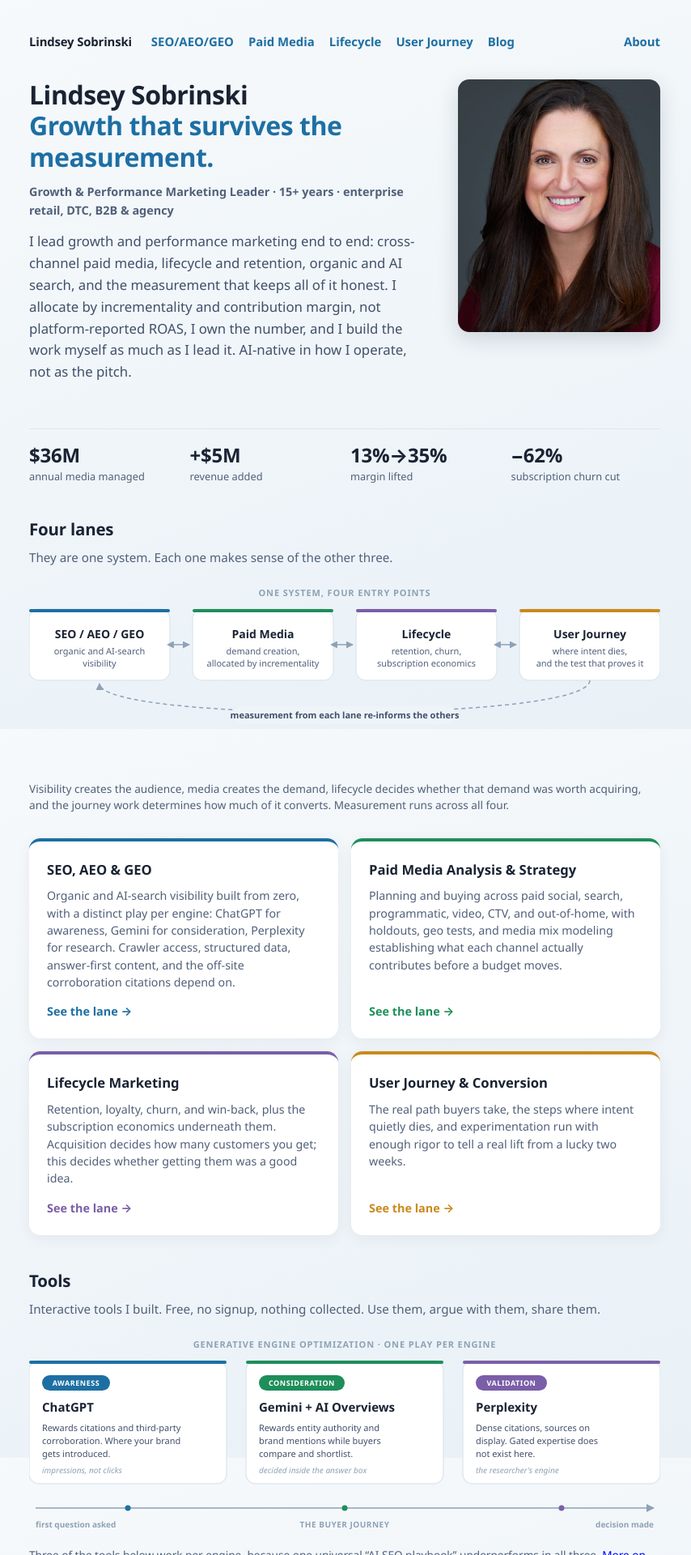
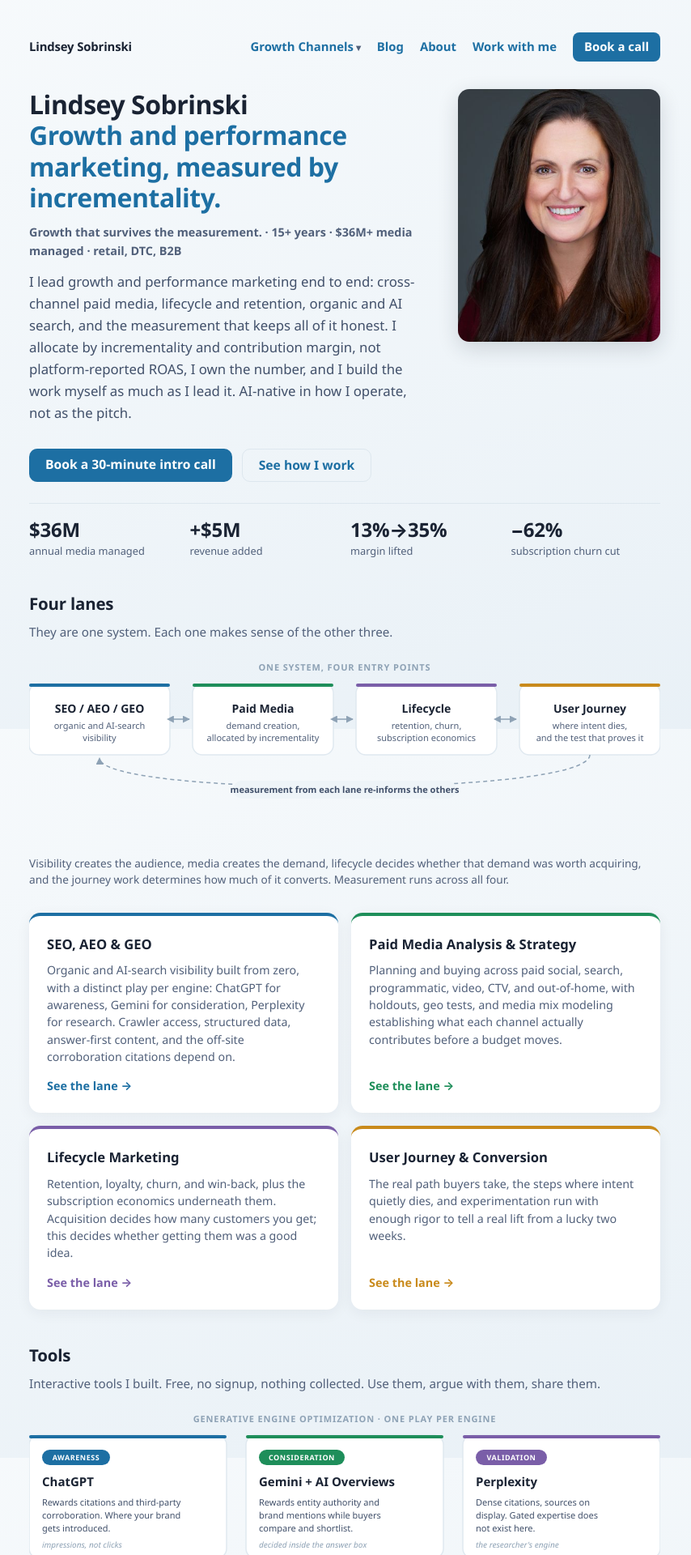
Before and after one commit to lsobrinski-marketing/lindseysobrinski.com, a Jekyll site: the page built from index.html, in a window 1280 px wide. Shown: the top 1920 px of the page at 81% size, without its empty margins (214-1068 px from the left). Built offline with Jekyll 4.4.1, drawn with Linux system fonts in a browser that asks for light colours.

Commit message:
Homepage: drop Fractional from H1, rebuild nav (Growth Channels dropdown + mobile hamburger), add Book a call CTAs
Co-Authored-By: Claude Opus 4.8 <noreply@anthropic.com>

```diff
--- a/_includes/nav.html
+++ b/_includes/nav.html
@@ -1,10 +1,20 @@
 <nav class="sitenav">
   <a class="brand" href="/">Lindsey Sobrinski</a>
-  <a href="/seo-aeo-geo/"   {% if page.url contains '/seo-aeo-geo' %}class="on"{% endif %}>SEO/AEO/GEO</a>
-  <a href="/paid-media/"    {% if page.url contains '/paid-media' %}class="on"{% endif %}>Paid Media</a>
-  <a href="/lifecycle/"     {% if page.url contains '/lifecycle' %}class="on"{% endif %}>Lifecycle</a>
-  <a href="/user-journey/"  {% if page.url contains '/user-journey' %}class="on"{% endif %}>User Journey</a>
-  <a href="/blog/"          {% if page.url contains '/blog' %}class="on"{% endif %}>Blog</a>
-  <span class="spacer"></span>
-  <a href="/about.html">About</a>
+  <input type="checkbox" id="navtoggle" class="navtoggle" aria-hidden="true">
+  <label for="navtoggle" class="navburger" aria-label="Open menu"><span></span><span></span><span></span></label>
+  <div class="navitems">
+    <div class="navgroup">
+      <span class="navtop" tabindex="0" role="button">Growth Channels</span>
+      <div class="navmenu">
+        <a href="/seo-aeo-geo/">SEO / AEO / GEO</a>
+        <a href="/paid-media/">Paid Media</a>
+        <a href="/lifecycle/">Lifecycle</a>
+        <a href="/user-journey/">User Journey</a>
+      </div>
+    </div>
+    <a href="/blog/">Blog</a>
+    <a href="/about.html">About</a>
+    <a href="/fractional/">Work with me</a>
+    <a class="navcta" href="{{ site.author.booking_url }}">Book a call</a>
+  </div>
 </nav>
--- a/assets/css/site.css
+++ b/assets/css/site.css
@@ -234,3 +234,43 @@ footer.sitefoot a{color:var(--accent);text-decoration:none;}
 .related a:hover{text-decoration:underline}
 .related-hub{margin:12px 0 0}
 .related-hub a{font-weight:650;color:var(--accent,#1D6FA3);text-decoration:none}
+
+
+/* --- conversion CTAs (added) --- */
+.sitenav .navcta{background:var(--accent);color:#fff;border-radius:8px;padding:6px 14px;font-weight:700;}
+.sitenav .navcta:hover{background:#17628f;text-decoration:none;color:#fff;}
+.hero-cta{display:flex;flex-wrap:wrap;gap:12px;margin-top:22px;}
+.hero-btn{display:inline-block;border-radius:10px;padding:12px 20px;font-weight:700;text-decoration:none;font-size:.98rem;line-height:1;}
+.hero-btn-primary{background:var(--accent);color:#fff;}
+.hero-btn-primary:hover{background:#17628f;color:#fff;}
+.hero-btn-ghost{background:transparent;color:var(--accent);border:1.5px solid var(--line);}
+.hero-btn-ghost:hover{border-color:var(--accent);}
+
+
+/* --- nav v2: condensed, dropdown + mobile hamburger (added) --- */
+.sitenav{align-items:center;position:relative;}
+.navtoggle{position:absolute;opacity:0;pointer-events:none;}
+.navburger{display:none;flex-direction:column;gap:5px;cursor:pointer;margin-left:auto;padding:6px;}
+.navburger span{display:block;width:24px;height:2px;background:var(--ink);border-radius:2px;}
+.navitems{display:flex;align-items:center;gap:6px 20px;margin-left:auto;}
+.navgroup{position:relative;}
+.navgroup>.navtop::after{content:" \25BE";font-size:.78em;color:var(--muted);}
+.navmenu{position:absolute;top:calc(100% + 8px);left:0;min-width:210px;background:#fff;border:1px solid var(--line);border-radius:12px;box-shadow:0 10px 28px rgba(26,35,51,.14);padding:8px;display:none;flex-direction:column;gap:2px;z-index:60;}
+.navgroup:hover>.navmenu,.navgroup:focus-within>.navmenu{display:flex;}
+.navmenu a{padding:9px 12px;border-radius:8px;white-space:nowrap;font-weight:600;}
+.navmenu a:hover{background:var(--soft);text-decoration:none;}
+@media(max-width:680px){
+  .sitenav{flex-wrap:wrap;}
+  .sitenav .brand{flex-basis:auto;margin-right:0;}
+  .navburger{display:flex;}
+  .navitems{display:none;flex-direction:column;align-items:flex-start;width:100%;gap:2px;margin:12px 0 0;}
+  .navtoggle:checked ~ .navitems{display:flex;}
+  .navgroup{width:100%;}
+  .navgroup>.navtop::after{content:"";}
+  .navmenu{position:static;display:flex;border:none;box-shadow:none;padding:2px 0 6px 14px;min-width:0;}
+  .navitems>a,.navtop{padding:8px 0;display:block;width:100%;}
+  .navcta{display:inline-block;margin-top:6px;}
+}
+
+.sitenav .navtop{color:var(--accent);font-weight:600;cursor:pointer;}
+.sitenav .navtop:focus{outline:2px solid var(--accent);outline-offset:3px;border-radius:4px;}
--- a/index.html
+++ b/index.html
@@ -6,9 +6,13 @@ description: "Growth and performance marketing: cross-channel paid media, SEO/AE
 
 <div class="hero">
   <div class="hero-copy">
-    <h1>Lindsey Sobrinski<br><span>Growth that survives the measurement.</span></h1>
-    <p class="role">Growth &amp; Performance Marketing Leader &middot; 15+ years &middot; enterprise retail, DTC, B2B &amp; agency</p>
+    <h1>Lindsey Sobrinski<br><span>Growth and performance marketing, measured by incrementality.</span></h1>
+    <p class="role">Growth that survives the measurement. &middot; 15+ years &middot; $36M+ media managed &middot; retail, DTC, B2B</p>
     <p class="lede">I lead growth and performance marketing end to end: cross-channel paid media, lifecycle and retention, organic and AI search, and the measurement that keeps all of it honest. I allocate by incrementality and contribution margin, not platform-reported ROAS, I own the number, and I build the work myself as much as I lead it. AI-native in how I operate, not as the pitch.</p>
+    <div class="hero-cta">
+      <a class="hero-btn hero-btn-primary" href="{{ site.author.booking_url }}">Book a 30-minute intro call</a>
+      <a class="hero-btn hero-btn-ghost" href="/fractional/">See how I work</a>
+    </div>
   </div>
   <img class="hero-photo"
        src="/assets/img/lindsey-photo.jpg"
```
